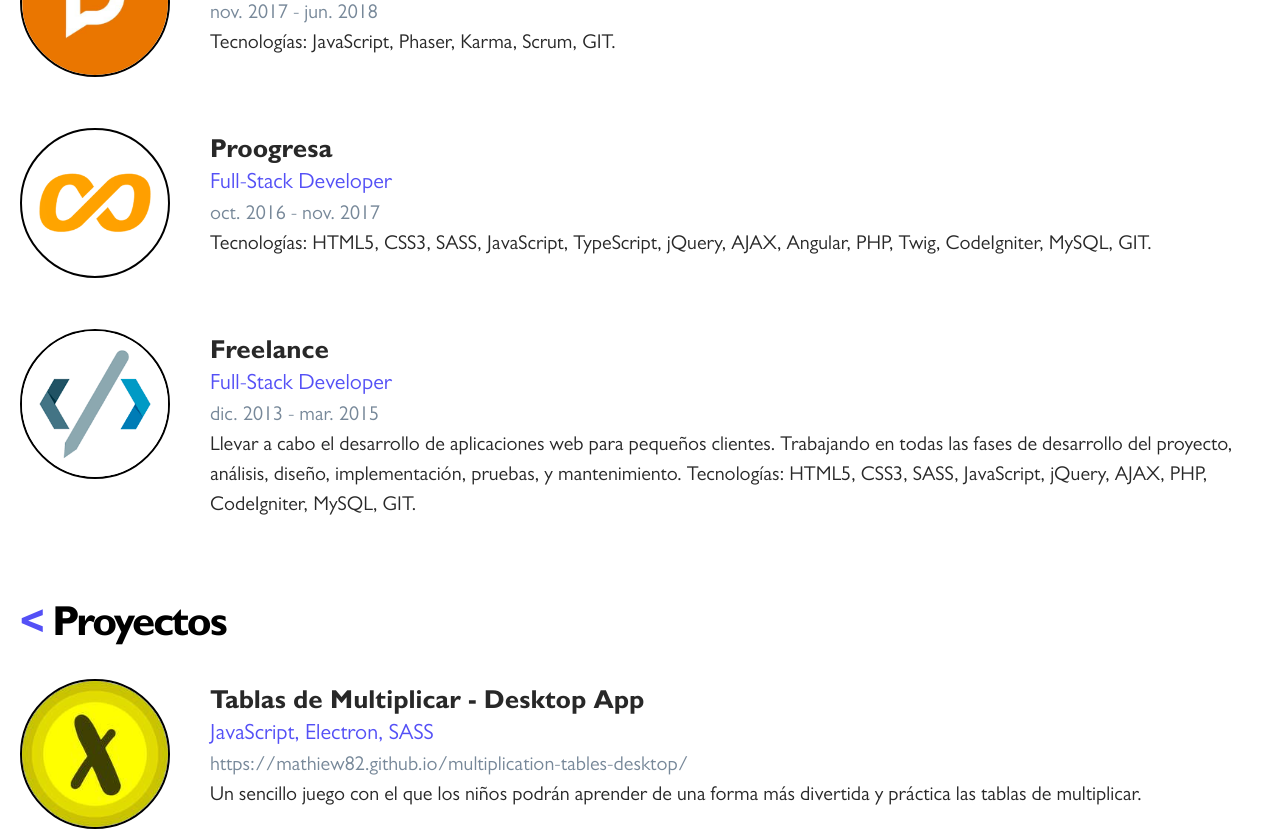
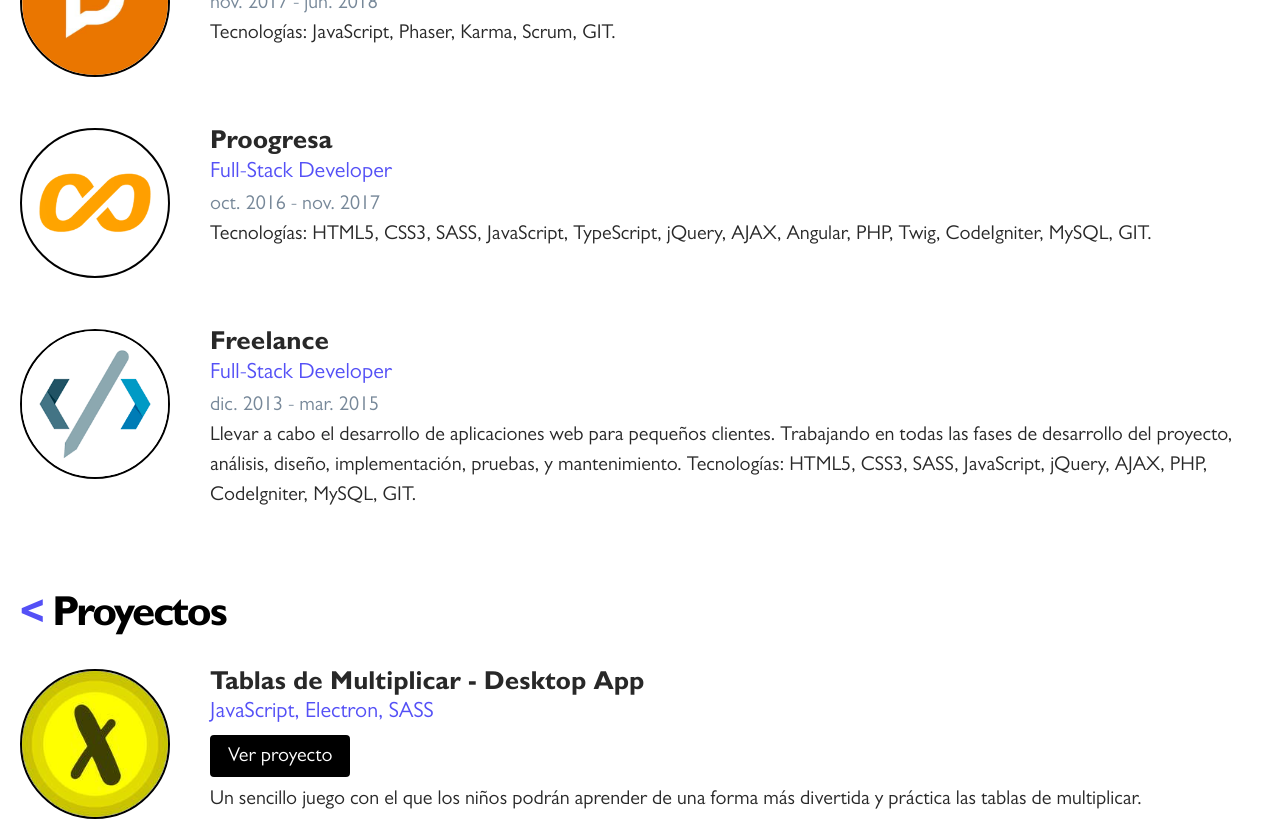
Before and after one commit to Mathiew82/portfolio, a Vue app: page / in a window 1280 px wide. Shown: the part 1440-2271 px from the top of the page. Built offline with nearby package versions, Linux system fonts and the light colour scheme; no server answers.

Commit message:
Ajustes de estilos

```diff
--- a/index.html
+++ b/index.html
@@ -1,9 +1,12 @@
 <!DOCTYPE html>
 <html lang="es">
   <head>
-  <meta charset="UTF-8">
+    <meta charset="UTF-8" />
     <link rel="icon" href="/favicon.ico" />
-  <meta name="viewport" content="width=device-width, initial-scale=1.0" />
+    <meta
+      name="viewport"
+      content="width=device-width, initial-scale=1.0, maximum-scale=1.0, user-scalable=no"
+    />
     <title>Alberto Mateo | Portfolio</title>
     <link rel="stylesheet" href="./fontello/css/fontello.css" />
   </head>
--- a/src/components/Projects/ProjectItem.vue
+++ b/src/components/Projects/ProjectItem.vue
@@ -8,9 +8,7 @@
         {{ item.name }} <span>{{ item.stack }}</span>
       </div>
       <div class="item-list__info">
-        <a :href="item.url" target="_blank">
-          {{ item.url }}
-        </a>
+        <a :href="item.url" target="_blank"> Ver proyecto </a>
       </div>
       <div class="item-list__description">
         {{ item.description }}
--- a/src/scss/_theme.scss
+++ b/src/scss/_theme.scss
@@ -81,7 +81,7 @@ a {
   display: inline-block;
   position: relative;
   text-decoration: none;
-  transition: color var(--extra-time-transition);
+  transition: all var(--extra-time-transition);
 
   &:hover {
     color: var(--violet-color);
@@ -339,25 +339,31 @@ ul {
     padding: var(--mid-half-space) 0 0 var(--double-space);
 
     > .item-list__name {
+      line-height: 20px;
       font-family: "Gill Sans Bold";
       font-size: 26px;
       > span {
         color: var(--violet-color);
         display: block;
         font-size: 22px;
-        position: relative;
-        bottom: 4px;
+        margin-top: 0.2rem;
       }
     }
 
     > .item-list__info,
     > .item-list__info > a {
       color: var(--grey-color);
-      margin-top: -5px;
     }
 
     > .item-list__info > a {
+      background-color: var(--black-color);
+      border: 2px solid var(--black-color);
+      border-radius: 4px;
+      color: var(--white-color);
+      margin: 0.3rem 0 0.5rem 0;
+      padding: 5px 1rem 3px 1rem;
       &:hover {
+        background-color: var(--white-color);
         color: var(--black-color);
       }
     }
```
Lines whose indentation alone changed are shown as unchanged.
